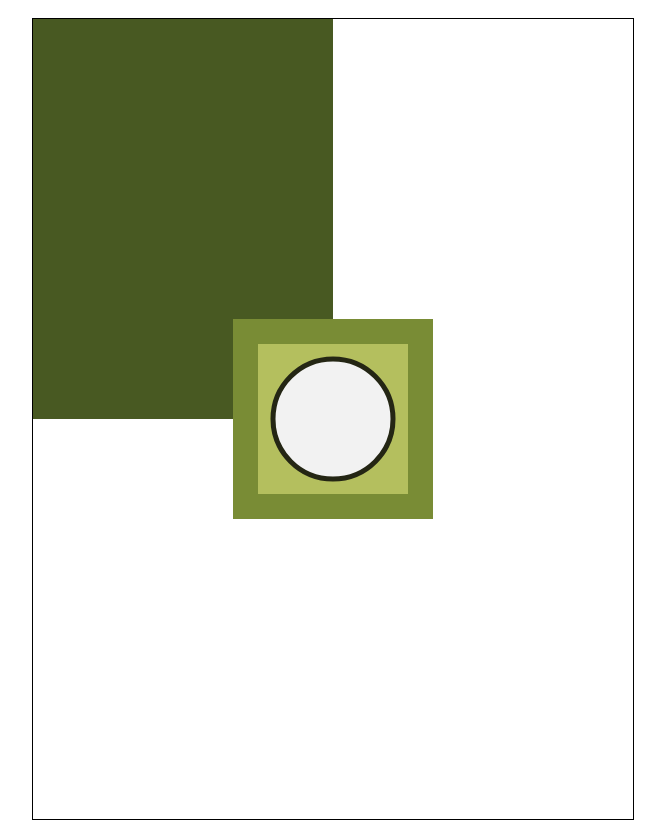
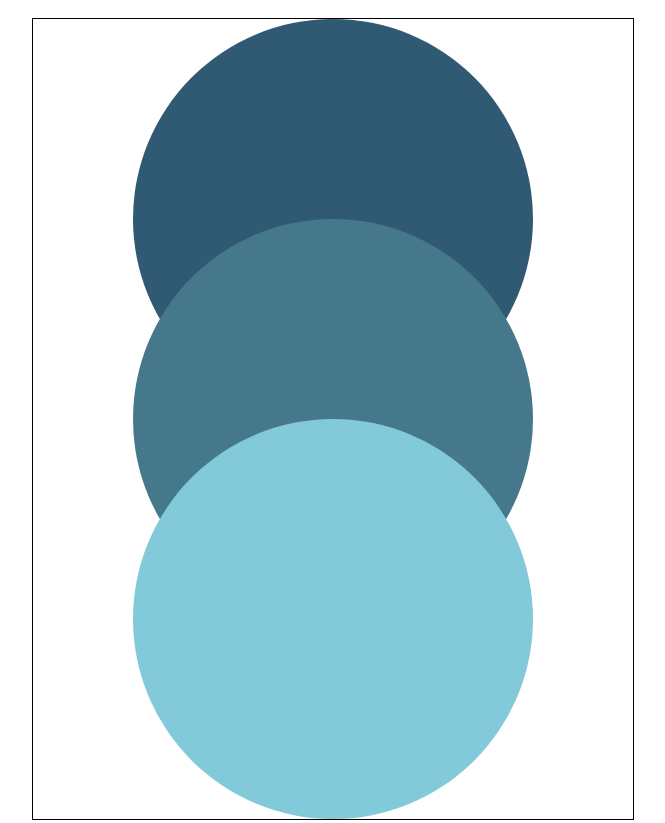
Before and after one commit to resonantdoghouse/js-svg-art, a plain HTML site: page index.html in a window 1280 px wide. Shown: the part 62-885 px from the top of the page, without its empty margins (307-972 px from the left). Drawn offline with nearby package versions, Linux system fonts and the light colour scheme.

Commit message:
set default drawing to drawing 1

```diff
--- a/index.html
+++ b/index.html
@@ -31,7 +31,7 @@
     <script src="./js/app.js"></script>
 
     <!-- Drawing Examples -->
-    <!-- <script src="./js/drawing1.js"></script> -->
+    <script src="./js/drawing1.js"></script>
     <!-- <script src="./js/drawing2.js"></script> -->
     <!-- <script src="./js/drawing3.js"></script> -->
   </body>
--- a/js/app.js
+++ b/js/app.js
@@ -41,14 +41,14 @@ function centerY(shapeHeight) {
 
 /* Example of creating elements line by line
    ========================================================================== */
-const box1 = new Rect(300, 400, "#485922");
-box1.draw(0, 0);
+// const box1 = new Rect(300, 400, "#485922");
+// box1.draw(0, 0);
 
-const box2 = new Rect(200, 200, "#798C35");
-box2.draw(centerX(box2.width), centerY(box2.height));
+// const box2 = new Rect(200, 200, "#798C35");
+// box2.draw(centerX(box2.width), centerY(box2.height));
 
-const box3 = new Rect(150, 150, "#B4BF5E");
-box3.draw(centerX(box3.width), centerY(box3.height));
+// const box3 = new Rect(150, 150, "#B4BF5E");
+// box3.draw(centerX(box3.width), centerY(box3.height));
 
-const circle1 = new Circle(60, "#F2F2F2", "#242614", 5);
-circle1.draw(artBoard.clientWidth / 2, artBoard.clientHeight / 2);
+// const circle1 = new Circle(60, "#F2F2F2", "#242614", 5);
+// circle1.draw(artBoard.clientWidth / 2, artBoard.clientHeight / 2);
```
